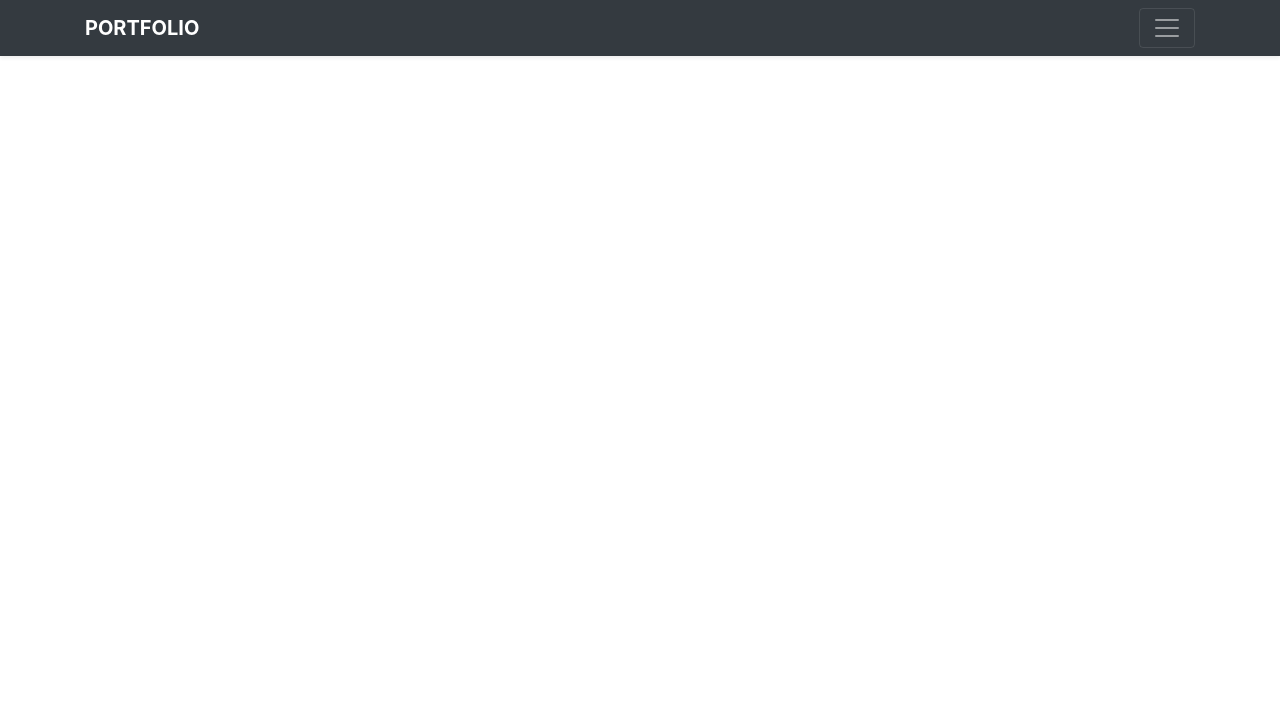
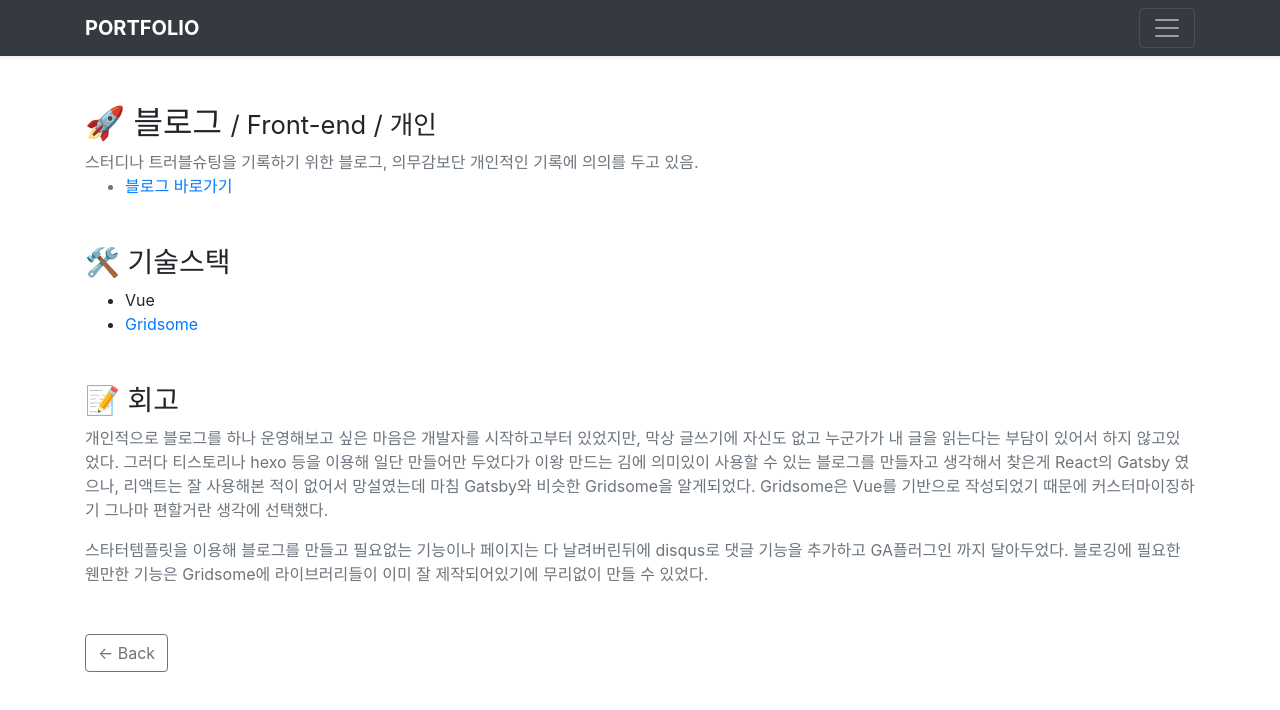
Before and after one commit to kwandev/portfolio, a Nuxt app: page /project/Blog in a window 1280 px wide. Before the commit this address had no page. Shown: the top 710 px of the page. Built offline with nearby package versions, Linux system fonts and the light colour scheme.

Commit message:
블로그 상세 작성

```diff
--- /dev/null
+++ b/pages/project/Blog.vue
@@ -0,0 +1,39 @@
+<template>
+  <div>
+    <detail>
+      <section class="mb-5">
+        <h2>🚀 블로그 <small>/ Front-end / 개인</small></h2>
+        <p class="text-muted">
+          스터디나 트러블슈팅을 기록하기 위한 블로그, 의무감보단 개인적인 기록에 의의를 두고 있음.
+
+          <ul>
+            <li><a href="http://blog.khwan.kr/" target="_blank">블로그 바로가기</a></li>
+          </ul>
+        </p>
+      </section>
+      <section class="mb-5">
+        <h3>🛠 기술스택</h3>
+        <ul>
+          <li>Vue</li>
+          <li><a href="https://gridsome.org/" target="_blank">Gridsome</a></li>
+        </ul>
+      </section>
+      <section class="mb-5">
+        <h3>📝 회고</h3>
+        <div class="text-muted">
+          <p>개인적으로 블로그를 하나 운영해보고 싶은 마음은 개발자를 시작하고부터 있었지만, 막상 글쓰기에 자신도 없고 누군가가 내 글을 읽는다는 부담이 있어서 하지 않고있었다. 그러다 티스토리나 hexo 등을 이용해 일단 만들어만 두었다가 이왕 만드는 김에 의미있이 사용할 수 있는 블로그를 만들자고 생각해서 찾은게 React의 Gatsby 였으나, 리액트는 잘 사용해본 적이 없어서 망설였는데 마침 Gatsby와 비슷한 Gridsome을 알게되었다. Gridsome은 Vue를 기반으로 작성되었기 때문에 커스터마이징하기 그나마 편할거란 생각에 선택했다.</p>
+          <p>스타터템플릿을 이용해 블로그를 만들고 필요없는 기능이나 페이지는 다 날려버린뒤에 disqus로 댓글 기능을 추가하고 GA플러그인 까지 달아두었다. 블로깅에 필요한 웬만한 기능은 Gridsome에 라이브러리들이 이미 잘 제작되어있기에 무리없이 만들 수 있었다.</p>
+        </div>
+      </section>
+    </detail>
+  </div>
+</template>
+
+<script>
+export default {
+  name: 'Ebiz'
+}
+</script>
+
+<style scoped>
+</style>
```
